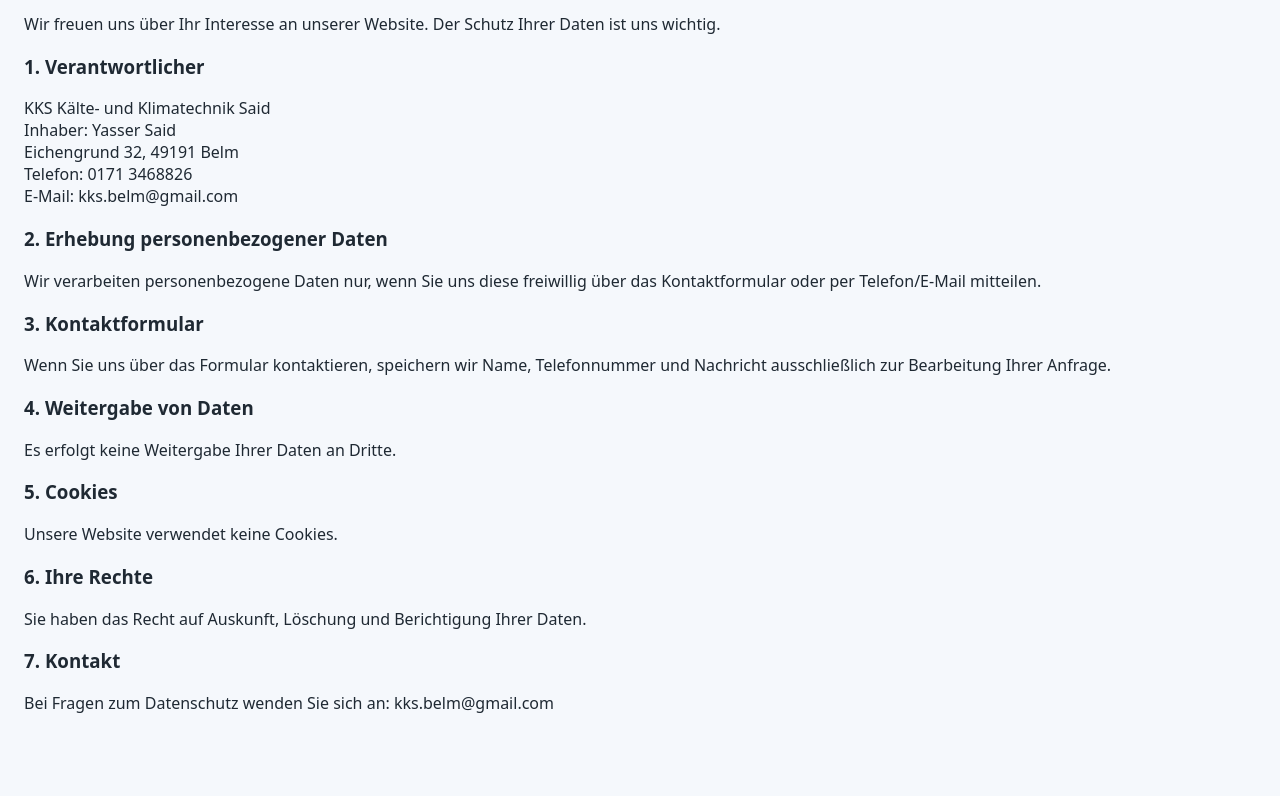
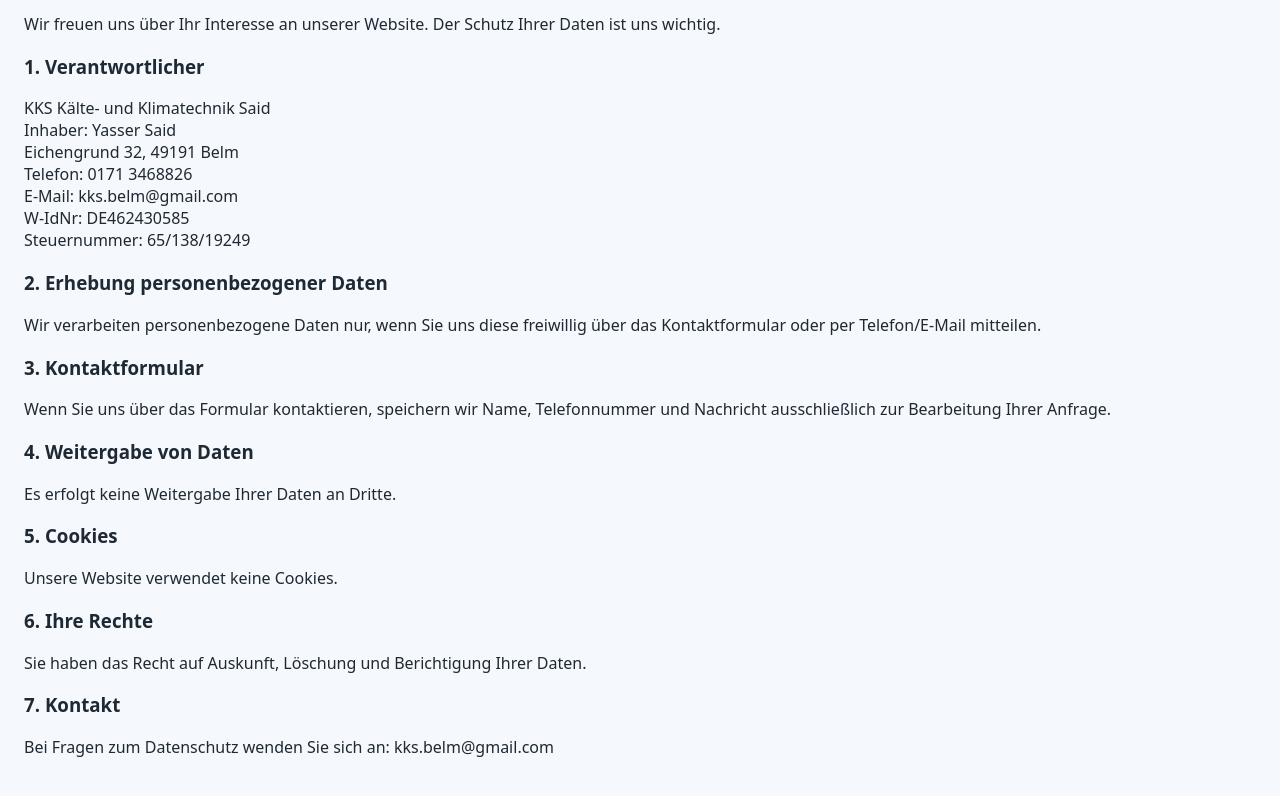
Before and after one commit to kksbelm/kks-said-website, a plain HTML site: page datenschutz.html in a window 1280 px wide. Shown: the part 66-862 px from the top of the page. Before the commit the page ends 828 px from the top, so only its background shows below. Drawn offline with Linux system fonts and the light colour scheme.

Commit message:
datenschutz.html

```diff
--- a/datenschutz.html
+++ b/datenschutz.html
@@ -1,3 +1,4 @@
+
 <!DOCTYPE html>
 <html lang="de">
 <head>
@@ -6,7 +7,7 @@
   <link rel="stylesheet" href="style.css">
 </head>
 <body>
-  <section class="section">
+  <section class="section section-ice">
     <h2>Datenschutzerklärung</h2>
 
     <p>Wir freuen uns über Ihr Interesse an unserer Website. Der Schutz Ihrer Daten ist uns wichtig.</p>
@@ -16,7 +17,9 @@
     Inhaber: Yasser Said<br>
     Eichengrund 32, 49191 Belm<br>
     Telefon: 0171 3468826<br>
-    E-Mail: kks.belm@gmail.com</p>
+    E-Mail: kks.belm@gmail.com<br>
+    W-IdNr: DE462430585<br>
+    Steuernummer: 65/138/19249</p>
 
     <h3>2. Erhebung personenbezogener Daten</h3>
     <p>Wir verarbeiten personenbezogene Daten nur, wenn Sie uns diese freiwillig über das Kontaktformular oder per Telefon/E-Mail mitteilen.</p>
```
